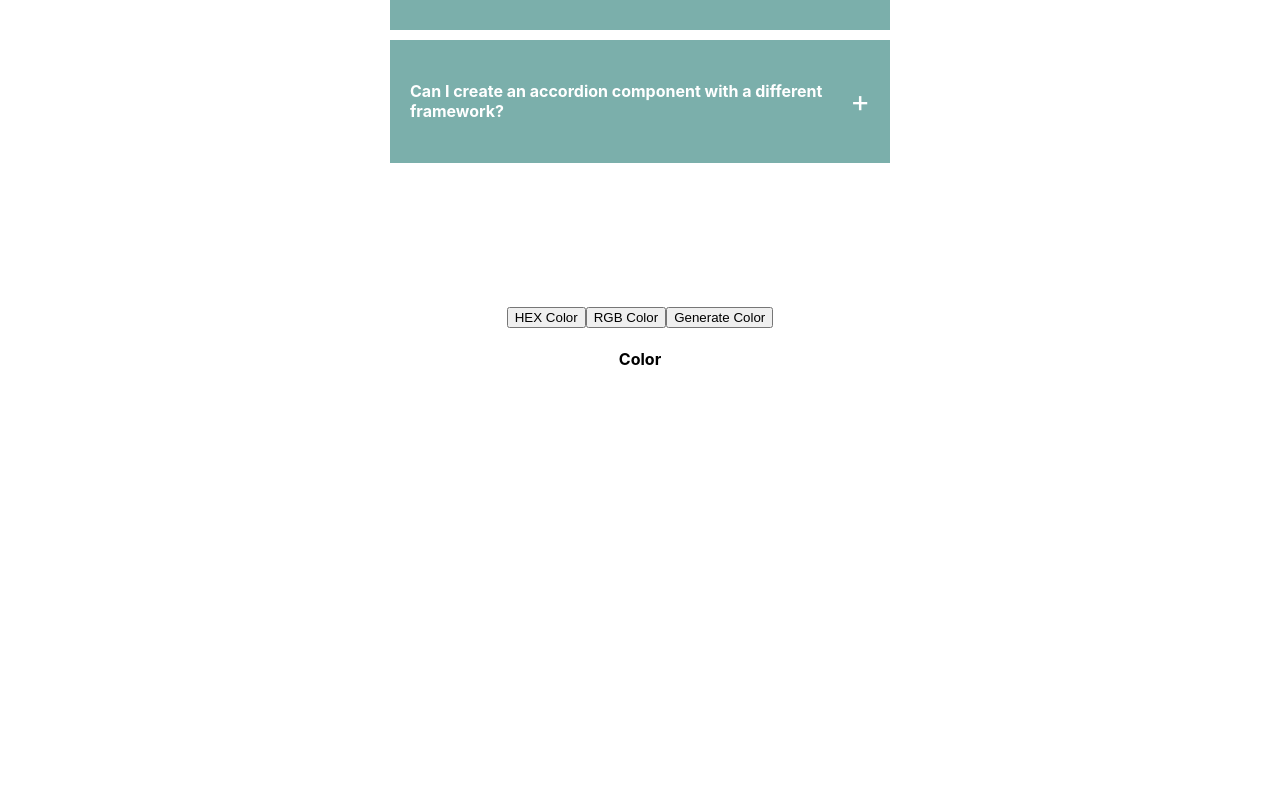
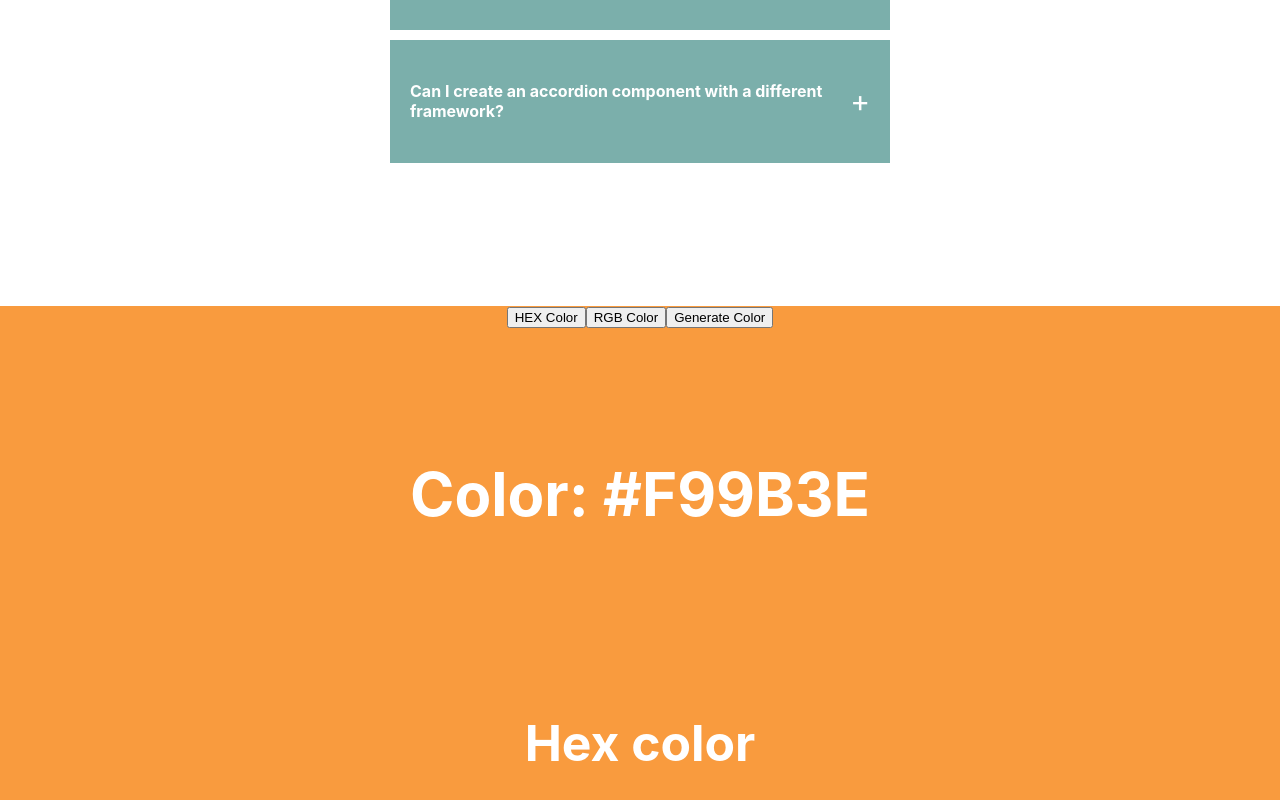
Before and after one commit to JanGolder/Basic-Functionalities-React, a React (Vite) app in the folder basic-functionalities-react/: page / in a window 1280 px wide. Shown: the part 494-1294 px from the top of the page. Before the commit the page ends 885 px from the top, so only its background shows below. Built offline with nearby package versions, Linux system fonts and the light colour scheme.

Commit message:
add rgb color

```diff
--- a/basic-functionalities-react/src/components/randomColor/index.jsx
+++ b/basic-functionalities-react/src/components/randomColor/index.jsx
@@ -1,8 +1,8 @@
-import { useState } from "react";
+import { useEffect, useState } from "react";
 
 export default function randomColor() {
   const [typeOfColor, setTypeOfColor] = useState("hex");
-  const [color, setColor] = useState("#ffffff");
+  const [color, setColor] = useState("#000000");
 
   const randomNumberGenerator = (length) => {
     return Math.floor(Math.random() * length);
@@ -17,17 +17,48 @@ export default function randomColor() {
     setColor(hexColor);
   };
 
+  const handleRgbColorGenerator = () => {
+    const r = randomNumberGenerator(256);
+    const g = randomNumberGenerator(256);
+    const b = randomNumberGenerator(256);
+    const color = `rgb(${r},${g},${b})`;
+    setColor(color);
+  };
 
+  useEffect(() => {
+    if (typeOfColor === "hex") handleHexColorGenerator();
+    else handleRgbColorGenerator();
+  }, [typeOfColor]);
 
   return (
-    <section style={{backgroundColor: color}}>
+    <section style={{ backgroundColor: color, width: "100%", height: "100vh" }}>
       <div>
-        <button onClick={handleHexColorGenerator}>HEX Color</button>
-        <button>RGB Color</button>
-        <button>Generate Color</button>
+        <button onClick={() => setTypeOfColor("hex")}>HEX Color</button>
+        <button onClick={() => setTypeOfColor("rgb")}>RGB Color</button>
+        <button
+          onClick={
+            typeOfColor === "hex"
+              ? handleHexColorGenerator
+              : handleRgbColorGenerator
+          }
+        >
+          Generate Color
+        </button>
       </div>
-      <div>
-        <h4>Color</h4>
+      <div
+        style={{
+          display: "flex",
+          justifyContent: "center",
+          alignItems: "center",
+          color: "#fff",
+          fontSize: "60px",
+          marginTop: "50px",
+          flexDirection: "column",
+          gap: "20px",
+        }}
+      >
+        <h4>Color: {color}</h4>
+        <h5>{typeOfColor === "hex" ? "Hex color" : "RGB color"}</h5>
       </div>
     </section>
   );
```
